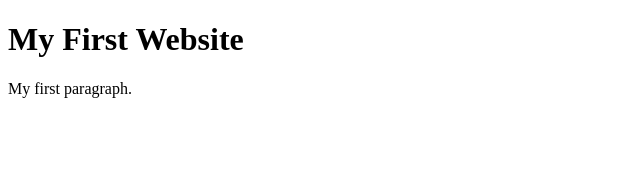
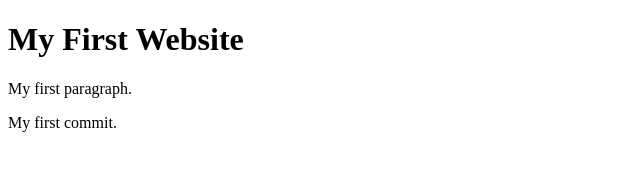
Before and after one commit to ingsadaza/codersrank-practice, a website: page index.html in a window 1280 px wide. Shown: the whole page, without its empty margins (0-640 px from the left). Drawn offline with Linux system fonts and the light colour scheme.

Commit message:
1 file modified

```diff
--- a/index.html
+++ b/index.html
@@ -7,6 +7,7 @@
 
     <h1>My First Website</h1>
     <p>My first paragraph.</p>
+    <p>My first commit.</p>
 
   </body>
 </html>
```
